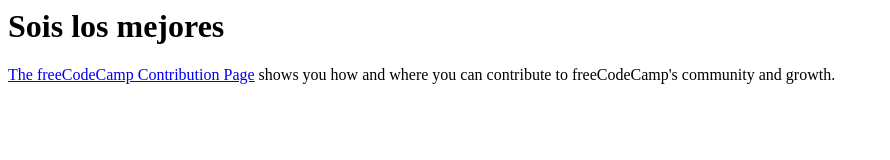
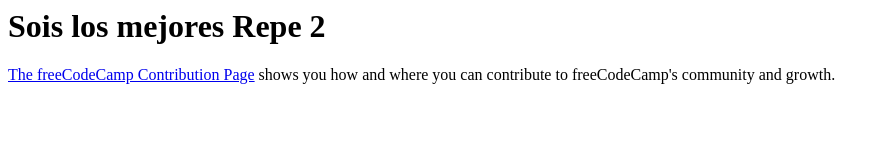
Before and after one commit to delineas/test-livecoding-git, a plain HTML site: page index.html in a window 1280 px wide. Shown: the whole page, without its empty margins (0-890 px from the left). Drawn offline with Linux system fonts and the light colour scheme.

Commit message:
Es el tercer commit Como me mola lelvarlo a staging Fin

```diff
--- a/index.html
+++ b/index.html
@@ -3,7 +3,7 @@
     <title>Href Attribute Example</title>
   </head>
   <body>
-    <h1>Sois los mejores</h1>
+    <h1>Sois los mejores Repe 2</h1>
       <p>
         <a href="https://www.freecodecamp.org/contribute/">The freeCodeCamp Contribution Page</a> shows you how and where you can contribute to freeCodeCamp's community and growth.
       </p>
```
